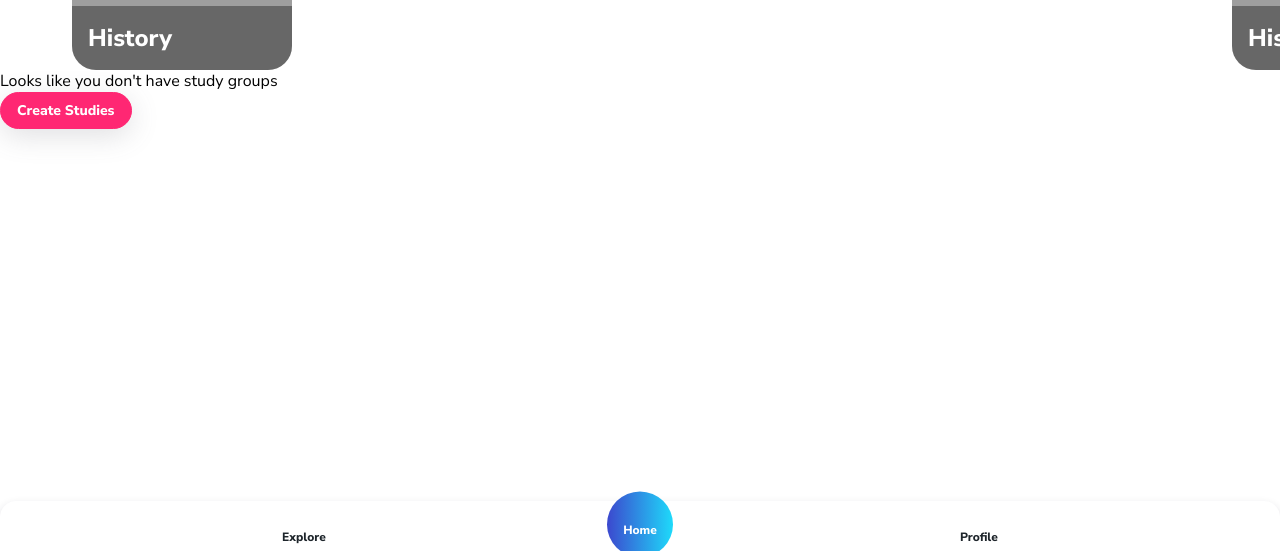
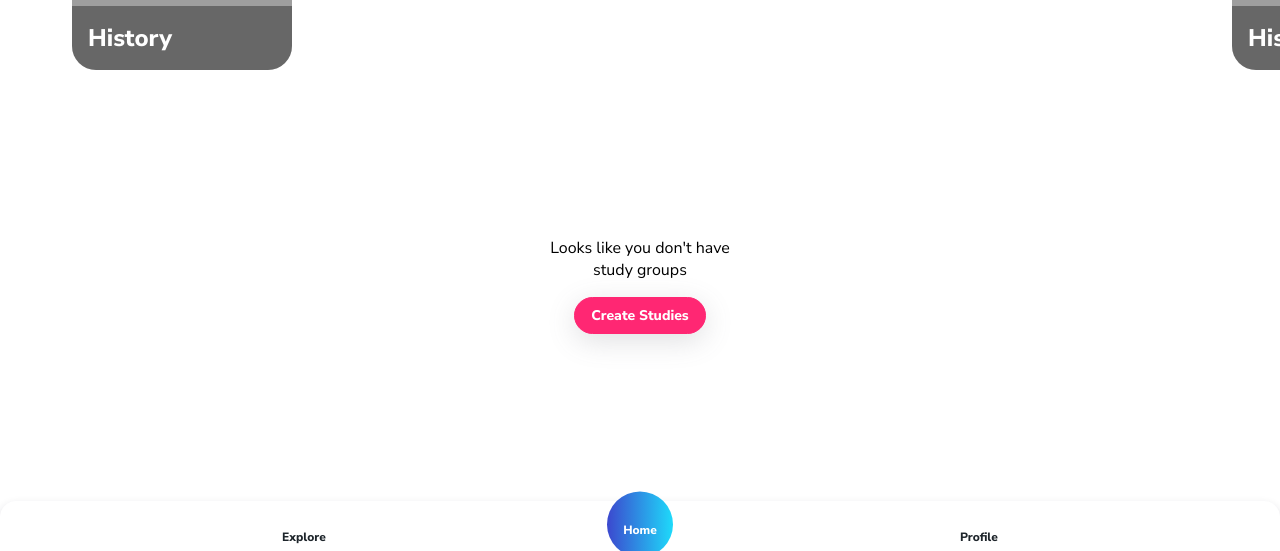
Before and after one commit to hugolima03/Swipe, a Next.js app: page / in a window 1280 px wide. Shown: the part 239-790 px from the top of the page. Built offline with nearby package versions, Linux system fonts and the light colour scheme; grey boxes are pictures that could not be loaded; some icons are missing.

Commit message:
FEAT: Home template

```diff
--- a/src/pages/index.tsx
+++ b/src/pages/index.tsx
@@ -1,14 +1,5 @@
-import Button from 'components/Button'
-import CategorySlider from 'components/CategorySlider'
-import Base from 'templates/Base'
+import Home from 'templates/Home'
 
 export default function Index() {
-  return (
-    <Base>
-      <CategorySlider />
-
-      <p>Looks like you don't have study groups</p>
-      <Button>Create Studies</Button>
-    </Base>
-  )
+  return <Home />
 }
--- a/src/templates/Base/styles.ts
+++ b/src/templates/Base/styles.ts
@@ -30,7 +30,10 @@ export const Wrapper = styled.div`
 export const Content = styled.main`
   ${({ theme }) => css`
     padding-top: ${theme.spacings.small};
+    display: flex;
+    flex-direction: column;
     flex: 1 0 auto;
+
     overflow: auto;
 
     /* background-color: ${theme.colors.mainBg}; */
--- /dev/null
+++ b/src/templates/Home/index.tsx
@@ -0,0 +1,19 @@
+import Button from 'components/Button'
+import CategorySlider from 'components/CategorySlider'
+
+import Base from 'templates/Base'
+
+import * as S from './styles'
+
+const Home = () => (
+  <Base>
+    <CategorySlider />
+
+    <S.NoStudies>
+      <p>Looks like you don't have study groups</p>
+      <Button>Create Studies</Button>
+    </S.NoStudies>
+  </Base>
+)
+
+export default Home
--- /dev/null
+++ b/src/templates/Home/styles.ts
@@ -0,0 +1,24 @@
+import styled, { css } from 'styled-components'
+
+export const Wrapper = styled.main``
+
+export const NoStudies = styled.div`
+  ${({ theme }) => css`
+    display: flex;
+    flex-direction: column;
+
+    height: 100%;
+    align-items: center;
+    justify-content: center;
+
+    max-width: 20rem;
+    margin: auto;
+
+    gap: ${theme.spacings.xsmall};
+
+    p {
+      text-align: center;
+      font-size: ${theme.font.sizes.medium};
+    }
+  `}
+`
```
Also changed, not shown: src/templates/Home/test.tsx (added, +10 -0 lines), 1 other file (tests, documents, lock files or other folders).
